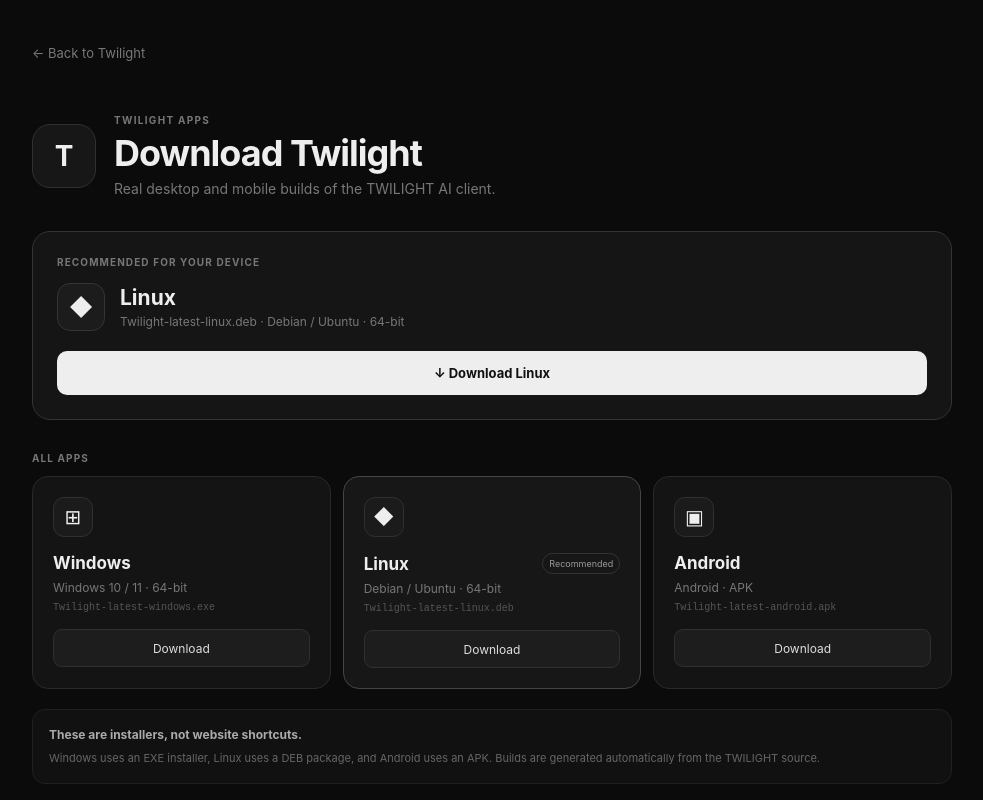
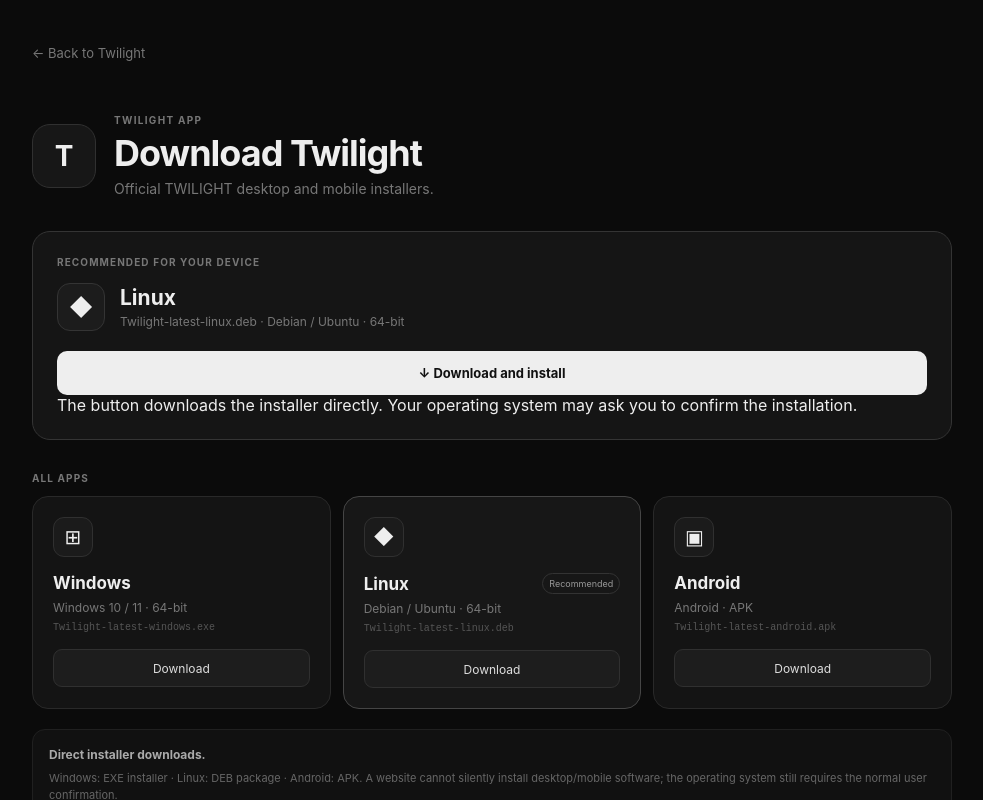
Before and after one commit to twilightterror123/twilight-dev-ai, a Next.js app: page /downloads in a window 1280 px wide. Shown: the whole page, without its empty margins (148-1131 px from the left). Built offline with nearby package versions, Linux system fonts and the light colour scheme.

Commit message:
fix: make app downloads direct installer downloads

```diff
--- a/app/downloads/page.tsx
+++ b/app/downloads/page.tsx
@@ -4,56 +4,64 @@
 
 type Platform = "windows" | "linux" | "android";
 
-const releases = "https://github.com/twilightterror123/twilight-dev-ai/releases/latest/download";
+type AppInfo = { name: string; file: string; note: string; icon: string };
 
-const apps: Record<Platform, { name: string; file: string; note: string; icon: string }> = {
+const apps: Record<Platform, AppInfo> = {
   windows: { name: "Windows", file: "Twilight-latest-windows.exe", note: "Windows 10 / 11 · 64-bit", icon: "⊞" },
   linux: { name: "Linux", file: "Twilight-latest-linux.deb", note: "Debian / Ubuntu · 64-bit", icon: "◆" },
   android: { name: "Android", file: "Twilight-latest-android.apk", note: "Android · APK", icon: "▣" },
 };
 
-function detectPlatform(): Platform {
-  if (typeof navigator === "undefined") return "windows";
+function detectPlatform(): Platform | "other" {
+  if (typeof navigator === "undefined") return "other";
   const ua = navigator.userAgent.toLowerCase();
   if (/android/.test(ua)) return "android";
   if (/windows/.test(ua)) return "windows";
-  return "linux";
+  if (/linux/.test(ua)) return "linux";
+  return "other";
+}
+
+function hrefFor(platform: Platform) {
+  return `/api/download/${platform}`;
 }
 
 export default function DownloadsPage() {
-  const [platform, setPlatform] = useState<Platform>("windows");
+  const [platform, setPlatform] = useState<Platform | "other">("other");
 
   useEffect(() => {
-    const params = new URLSearchParams(window.location.search);
-    const requested = params.get("platform");
+    const requested = new URLSearchParams(window.location.search).get("platform");
     if (requested === "windows" || requested === "linux" || requested === "android") setPlatform(requested);
     else setPlatform(detectPlatform());
   }, []);
 
-  const recommended = apps[platform];
+  const recommended = platform === "other" ? null : apps[platform];
 
   return <main className="downloadsPage">
     <div className="downloadsShell">
       <a className="backLink" href="/">← Back to Twilight</a>
       <div className="downloadsHero">
         <div className="downloadsLogo">T</div>
-        <div><div className="eyebrow">TWILIGHT APPS</div><h1>Download Twilight</h1><p>Real desktop and mobile builds of the TWILIGHT AI client.</p></div>
+        <div><div className="eyebrow">TWILIGHT APP</div><h1>Download Twilight</h1><p>Official TWILIGHT desktop and mobile installers.</p></div>
       </div>
 
-      <section className="recommendedCard">
+      {recommended && <section className="recommendedCard">
         <div className="recommendedLabel">RECOMMENDED FOR YOUR DEVICE</div>
         <div className="recommendedMain"><div className="bigAppIcon">{recommended.icon}</div><div><h2>{recommended.name}</h2><p>{recommended.file} · {recommended.note}</p></div></div>
-        <a className="primaryDownload" href={`${releases}/${recommended.file}`}>↓ Download {recommended.name}</a>
-      </section>
+        <a className="primaryDownload" href={hrefFor(platform)}>↓ Download and install</a>
+        <div className="downloadHint">The button downloads the installer directly. Your operating system may ask you to confirm the installation.</div>
+      </section>}
 
       <div className="downloadSectionTitle">All apps</div>
       <div className="appGrid">
-        {(Object.entries(apps) as [Platform, typeof apps[Platform]][]).map(([key, app]) => <article className={`appCard ${key === platform ? "selected" : ""}`} key={key}>
-          <div className="appIcon">{app.icon}</div><div className="appCardTop"><h3>{app.name}</h3>{key === platform && <span>Recommended</span>}</div><p>{app.note}</p><code>{app.file}</code><a href={`${releases}/${app.file}`}>Download</a>
+        {(Object.entries(apps) as [Platform, AppInfo][]).map(([key, app]) => <article className={`appCard ${key === platform ? "selected" : ""}`} key={key}>
+          <div className="appIcon">{app.icon}</div>
+          <div className="appCardTop"><h3>{app.name}</h3>{key === platform && <span>Recommended</span>}</div>
+          <p>{app.note}</p><code>{app.file}</code>
+          <a href={hrefFor(key)}>Download</a>
         </article>)}
       </div>
 
-      <div className="downloadInfo"><strong>These are installers, not website shortcuts.</strong><span>Windows uses an EXE installer, Linux uses a DEB package, and Android uses an APK. Builds are generated automatically from the TWILIGHT source.</span></div>
+      <div className="downloadInfo"><strong>Direct installer downloads.</strong><span>Windows: EXE installer · Linux: DEB package · Android: APK. A website cannot silently install desktop/mobile software; the operating system still requires the normal user confirmation.</span></div>
     </div>
   </main>;
 }
```
